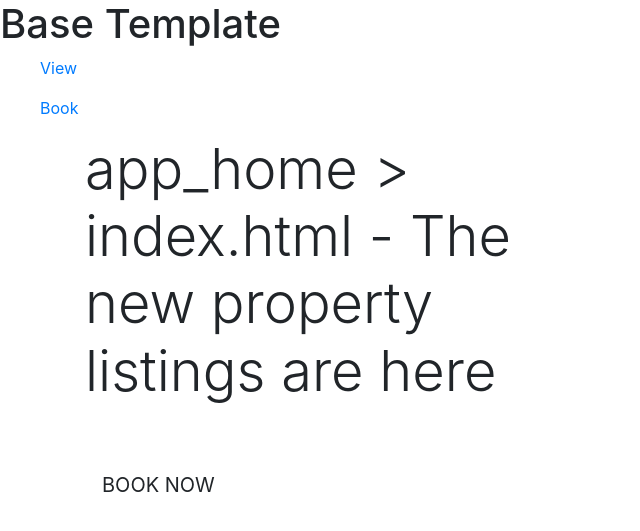
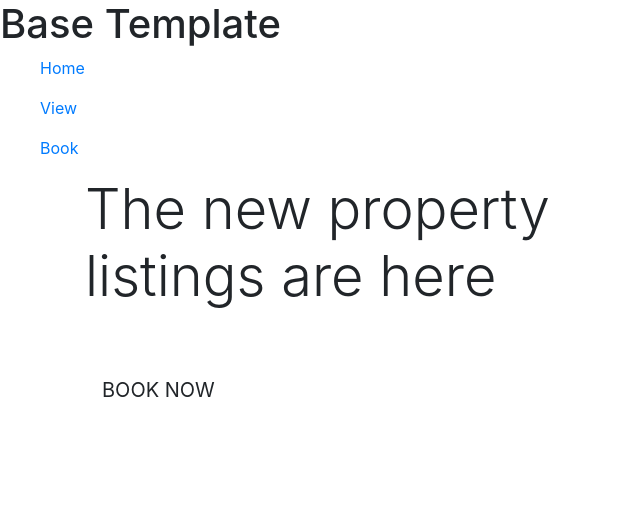
Before and after one commit to roeszler/reabook, a Django app: page / in a window 1280 px wide. Shown: the top 531 px of the page, without its empty margins (0-640 px from the left). Run offline with Django 3.2, Linux system fonts and the light colour scheme.

Commit message:
add home page link to main navigation base.html

```diff
--- a/app_home/templates/home/index.html
+++ b/app_home/templates/home/index.html
@@ -16,7 +16,7 @@
     <div class="row h-100">
         <div class="col-7 col-md-6 my-auto">
             <h1 class="display-4 logo-font text-black">
-                app_home > index.html - The new property listings are here
+                The new property listings are here
             </h1>
 
             <!-- Book now Button -->
--- a/templates/base.html
+++ b/templates/base.html
@@ -49,6 +49,7 @@
                 <!-- <ul><a href="">Buy</a></ul> -->
                 <!-- <ul><a href="">Sell</a></ul> -->
                 <!-- <ul><a href="">Rent</a></ul> -->
+                <ul><a href="{% url 'home' %}">Home</a></ul>
                 <ul><a href="{% url 'view_properties' %}">View</a></ul>
                 <ul><a href="{% url 'view_bookings' %}">Book</a></ul>
             </nav>
```
